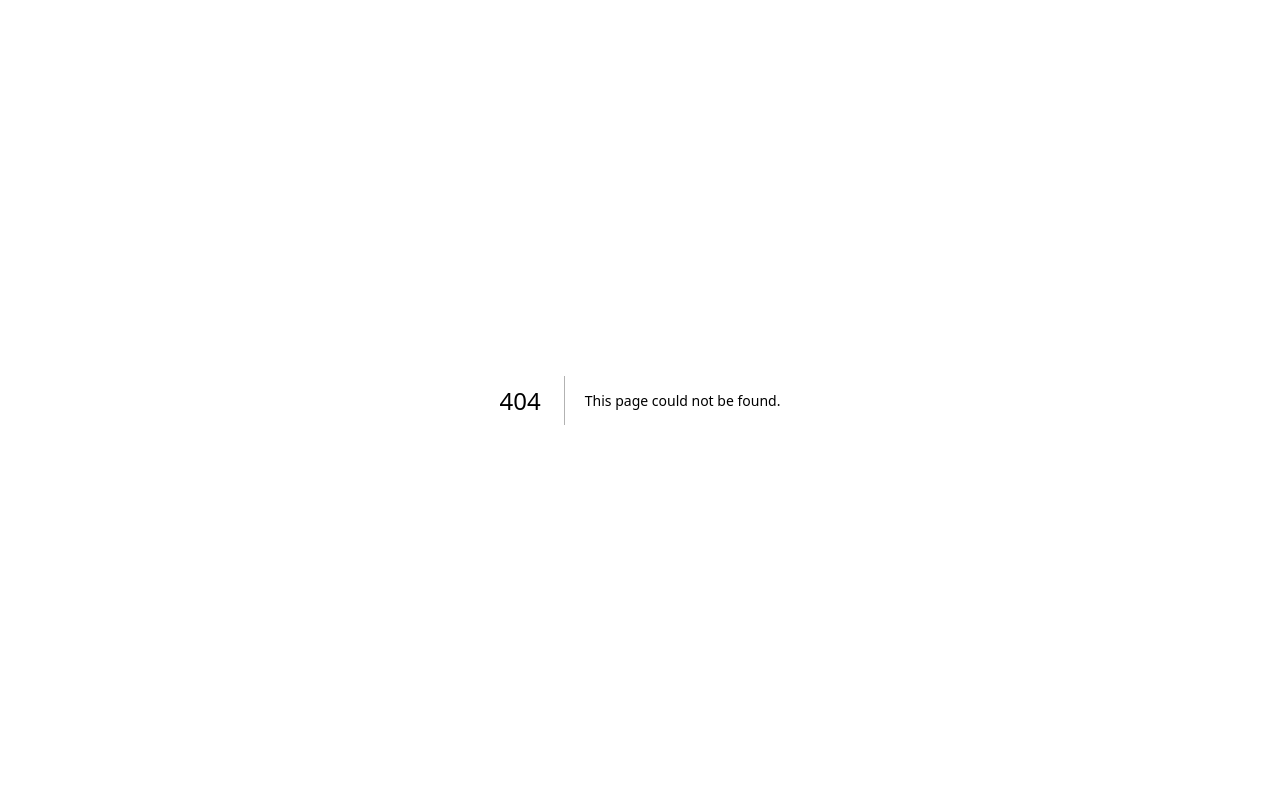
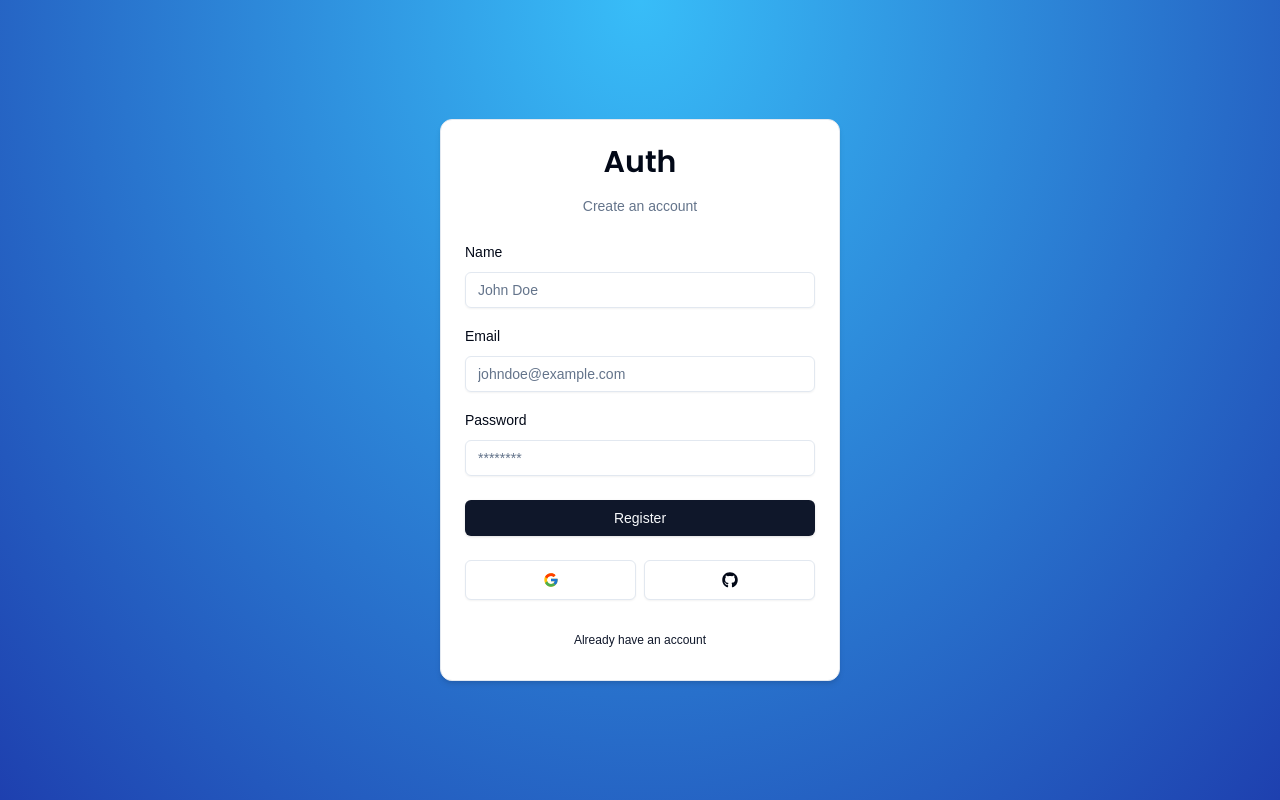
Before and after one commit to POLOWB/next-auth, a Next.js app: page /auth/register in a window 1280 px wide. Before the commit this address had no page. Built offline with nearby package versions, Linux system fonts and the light colour scheme.

Commit message:
Create register form and register actions

```diff
--- /dev/null
+++ b/actions/register.ts
@@ -0,0 +1,13 @@
+'use server';
+
+import * as z from 'zod'
+import { RegisterSchema } from '@/schemas';
+
+export const register = async (values:z.infer<typeof RegisterSchema>)=>{
+const validatedFields = RegisterSchema.safeParse(values);
+
+if(!validatedFields.success){
+  return{error:"Invalid Fields"}
+  }
+  return{success:"Email sent!"};
+};
--- /dev/null
+++ b/app/auth/register/page.tsx
@@ -0,0 +1,10 @@
+import React from 'react'
+import { RegisterForm } from '@/components/auth/register-form copy'
+
+const RegisterPage = () => {
+  return (
+    <RegisterForm />
+  )
+}
+
+export default RegisterPage
--- /dev/null
+++ b/components/auth/register-form copy.tsx
@@ -0,0 +1,123 @@
+'use client'
+
+
+import { CardWrapper } from "./card-wrapper";
+import {useForm} from 'react-hook-form';
+import { zodResolver } from "@hookform/resolvers/zod";
+import { Form,FormControl,FormField,FormItem,FormLabel,FormMessage } from "../ui/form";
+import * as z from 'zod';
+import { Input } from "../ui/input";
+import { Button } from "../ui/button";
+import { FormError } from "../form-error";
+import { FormSuccess } from "../form-success";
+import { register } from '../../actions/register';
+import {useState, useTransition } from "react";
+import { RegisterSchema } from "@/schemas";
+
+export const RegisterForm=()=>{
+  const [error,setError] = useState<string | undefined>('');
+  const [success,setSuccess] = useState<string | undefined>('');
+
+  const[isPending, startTransition] = useTransition();
+  const form = useForm<z.infer<typeof RegisterSchema>>({
+    resolver: zodResolver(RegisterSchema),
+    defaultValues:{
+      email: '',
+      password: '',
+      name:'',
+    },
+  });
+
+  const onSubmit = (values: z.infer<typeof RegisterSchema>)=>{
+    setError("");
+    setSuccess("");
+
+    startTransition(()=>{
+      register(values)
+      .then((data)=>{
+        setError(data.error);
+        setSuccess(data.success);
+      })
+    });
+  };
+
+  return(
+    <CardWrapper
+    headerLabel="Create an account"
+    backButtonLabel="Already have an account"
+    backButtonHref="/auth/login"
+    showSocial
+    >
+      <Form {...form}>
+        <form onSubmit={form.handleSubmit(onSubmit)}className="space-y-6"
+      >
+        <div className="space-y-4">
+        <FormField
+            control={form.control}
+            name='name'
+            render={({field})=>(
+              <FormItem>
+                <FormLabel>Name</FormLabel>
+                <FormControl>
+                  <Input
+                  {...field}
+                  disabled={isPending}
+                  placeholder="John Doe"
+                  type ='name'
+                  />
+                </FormControl>
+                <FormMessage />
+              </FormItem>
+            )}
+          />
+          <FormField
+            control={form.control}
+            name='email'
+            render={({field})=>(
+              <FormItem>
+                <FormLabel>Email</FormLabel>
+                <FormControl>
+                  <Input
+                  {...field}
+                  disabled={isPending}
+                  placeholder="johndoe@example.com"
+                  type ='email'
+                  />
+                </FormControl>
+                <FormMessage />
+              </FormItem>
+            )}
+          />
+          <FormField
+            control={form.control}
+            name='password'
+            render={({field})=>(
+              <FormItem>
+                <FormLabel>Password</FormLabel>
+                <FormControl>
+                  <Input
+                  {...field}
+                  disabled={isPending}
+                  placeholder="********"
+                  type ='password'
+                  />
+                </FormControl>
+                <FormMessage />
+              </FormItem>
+            )}
+          />
+        </div>
+        <FormError message={error}/>
+        <FormSuccess message={success}/>
+        <Button
+        disabled={isPending}
+        type='submit'
+        className="w-full">
+            Register
+        </Button>
+
+        </form>
+      </Form>
+    </CardWrapper>
+  )
+}
--- a/schemas/index.ts
+++ b/schemas/index.ts
@@ -8,3 +8,16 @@
     message:'password is required'
   }),
 });
+
+
+export const RegisterSchema = z.object({
+  email: z.string().email({
+    message:'email is required',
+  }),
+  password: z.string().min(6,{
+    message:'Minimum 6 characters required'
+  }),
+  name: z.string().min(1,{
+    message: 'Name is required',
+  }),
+});
```
